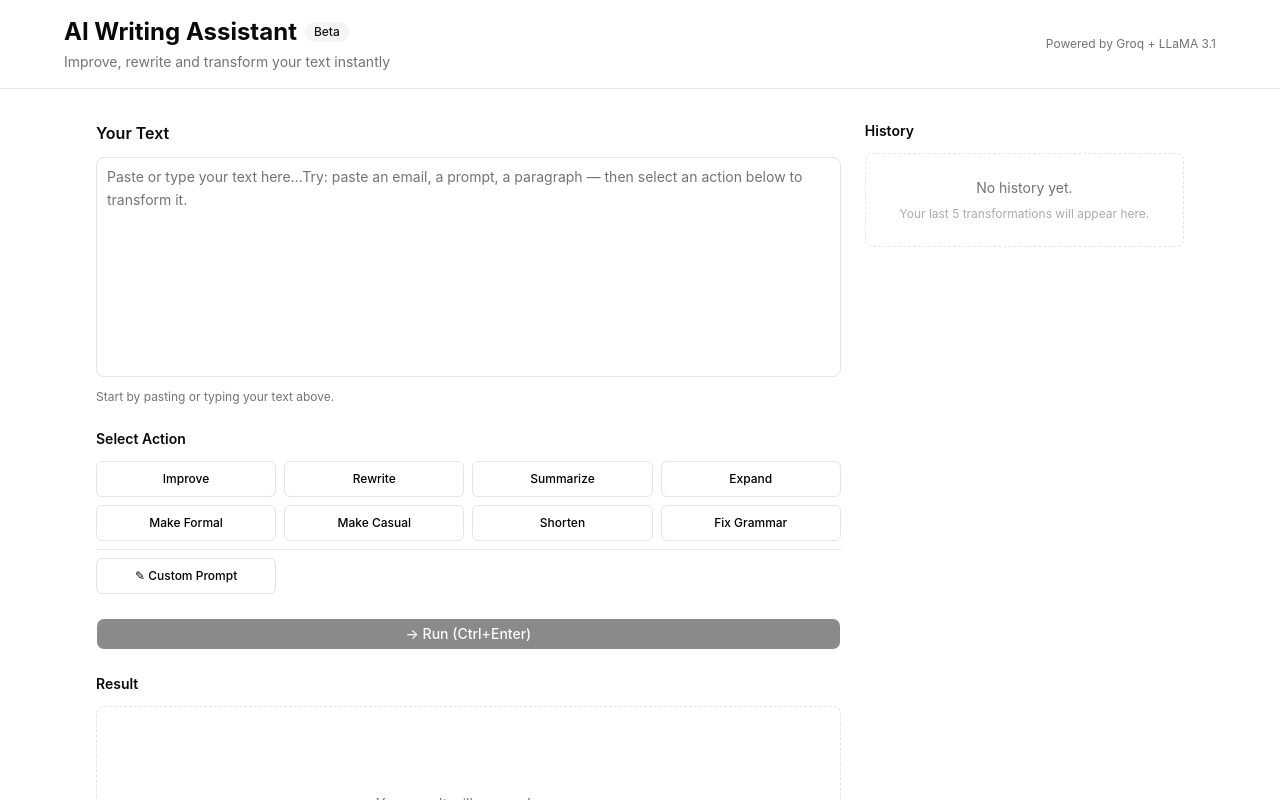
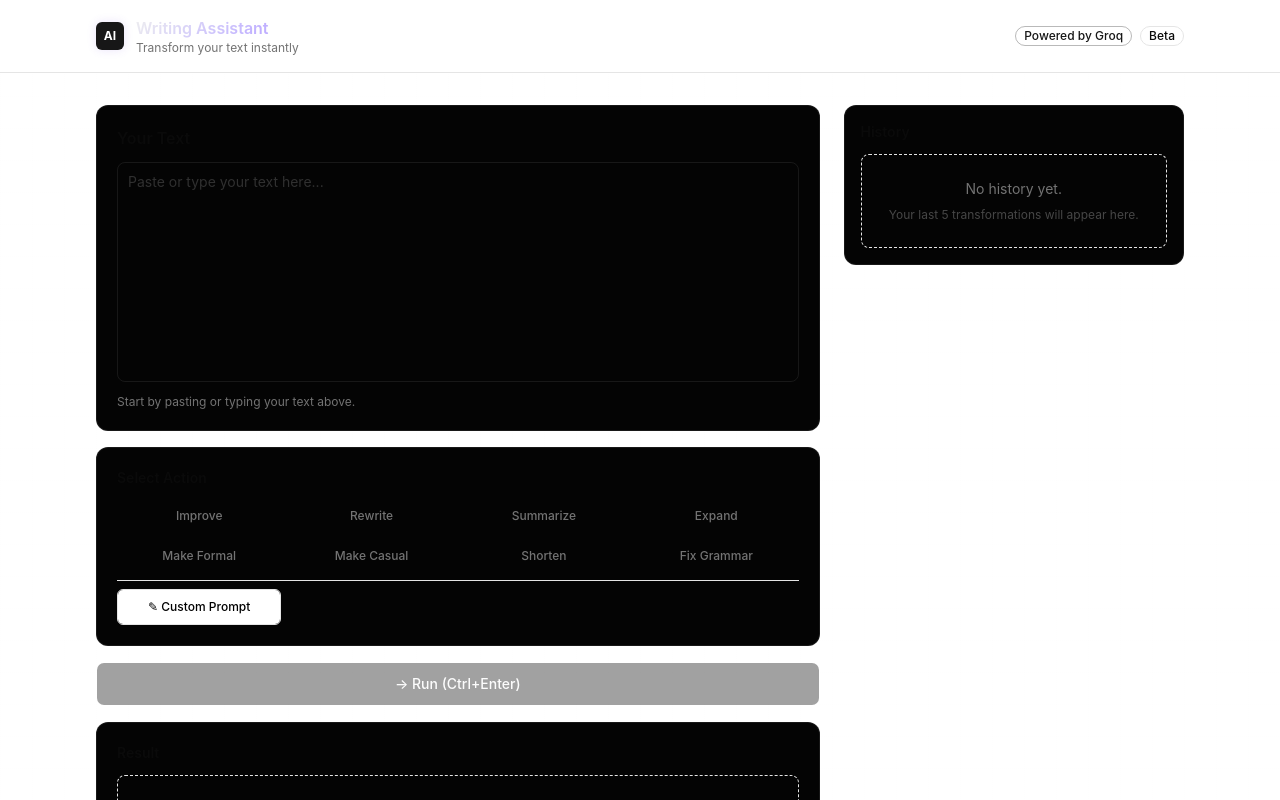
Before and after one commit to pranjalipongde/ai-writing-assistant, a React (Vite) app: page / in a window 1280 px wide. Shown: the top 800 px of the page. Built offline with nearby package versions, Linux system fonts and the light colour scheme.

Commit message:
updated design

```diff
--- a/src/App.jsx
+++ b/src/App.jsx
@@ -102,7 +102,7 @@ function App() {
   }, []);
 
   //handle use output as input
-  const hnadleUseAsInput = useCallback(() => {
+  const handleUseAsInput = useCallback(() => {
     if (!state.outputText) return;
 
     dispatch({ type: ACTIONS.SET_INPUT, payload: state.outputText });
@@ -162,35 +162,44 @@ function App() {
   }, [handleRun]);
 
   return (
-    <div className="min-h-screen bg-background">
+    <div className="min-h-screen bg-background grid-background">
       {/* Header */}
-      <header className="border-b border-border px-4 lg:px-8 py-4">
-        <div className="max-w-6xl mx-auto flex items-center justify-between">
+      <header className="border-b border-border backdrop-blur-sm sticky top-0 z-10 bg-background/80">
+        <div className="max-w-6xl mx-auto px-4 lg:px-8 py-4 flex items-center justify-between">
+          <div className="flex items-center gap-3">
+            <div className="w-7 h-7 rounded-md bg-primary flex items-center justify-center glow-violet-sm">
+              <span className="text-xs font-bold text-white">AI</span>
+            </div>
             <div>
-            <div className="flex items-center gap-2 mb-1">
-              <h1 className="text-lg lg:text-2xl font-bold text-foreground">
-                AI Writing Assistant
+              <h1 className="text-base font-semibold gradient-text">
+                Writing Assistant
               </h1>
-              <Badge variant="secondary" className="text-xs">
+              <p className="text-xs text-muted-foreground hidden sm:block">
+                Transform your text instantly
+              </p>
+            </div>
+          </div>
+          <div className="flex items-center gap-2">
+            <Badge
+              variant="outline"
+              className="text-xs border-primary/30 text-primary hidden sm:flex"
+            >
+              Powered by Groq
+            </Badge>
+            <Badge variant="outline" className="text-xs">
               Beta
             </Badge>
-            </div>
-            <p className="text-xs lg:text-sm text-muted-foreground">
-              Improve, rewrite and transform your text instantly
-            </p>
-          </div>
-          <div className="text-right hidden sm:block">
-            <p className="text-xs text-muted-foreground">
-              Powered by Groq + LLaMA 3.1
-            </p>
           </div>
         </div>
       </header>
 
-      {/* Main Layout */}
+      {/* Main */}
       <main className="max-w-6xl mx-auto p-4 lg:p-8">
         <div className="flex flex-col lg:flex-row gap-6">
-          <div className="flex flex-col gap-6 w-full lg:w-[70%]">
+          {/* Left — Main Content */}
+          <div className="flex flex-col gap-4 w-full lg:w-[68%]">
+            {/* Input Card */}
+            <div className="card-surface rounded-xl p-4 lg:p-5">
               <InputArea
                 inputText={state.inputText}
                 wordCount={state.wordCount}
@@ -198,43 +207,57 @@ function App() {
                 onInputChange={handleInputChange}
                 onReset={handleReset}
               />
+            </div>
+
+            {/* Actions Card */}
+            <div className="card-surface rounded-xl p-4 lg:p-5">
               <ActionBar
                 activeAction={state.activeAction}
                 onActionSelect={handleActionSelect}
                 showCustomPrompt={showCustomPrompt}
                 onToggleCustom={handleToggleCustom}
               />
-
-            {/* only show when selected */}
               {showCustomPrompt && (
+                <div className="mt-4">
                   <CustomPrompt
                     customPrompt={state.customPrompt}
                     onPromptChange={handleCustomPromptChange}
                   />
+                </div>
               )}
+            </div>
 
+            {/* Run Button */}
             <Button
               onClick={handleRun}
               disabled={
                 loading || !state.inputText.trim() || !state.activeAction
               }
-              className="w-full sm:w-auto"
+              className="w-full h-11 text-sm font-medium bg-primary hover:bg-primary/90 glow-violet transition-all duration-200 disabled:opacity-40 disabled:cursor-not-allowed disabled:shadow-none"
             >
-              {loading ? "Running..." : "→ Run (Ctrl+Enter)"}
+              {loading ? "Transforming..." : "→ Run  (Ctrl+Enter)"}
             </Button>
 
+            {/* Output Card */}
+            <div className="card-surface rounded-xl p-4 lg:p-5">
               <OutputArea
                 outputText={state.outputText}
                 loading={loading}
                 error={error}
-              onUseAsInput={hnadleUseAsInput}
+                onUseAsInput={handleUseAsInput}
                 onClearError={clearError}
               />
             </div>
+          </div>
 
-          {/* Right — Sidebar  */}
-          <div className="w-full lg:w-[30%]">
-            <HistorySidebar history={state.history} onRestore={handleRestore} />
+          {/* Right — Sidebar */}
+          <div className="w-full lg:w-[32%]">
+            <div className="card-surface rounded-xl p-4 lg:sticky lg:top-24">
+              <HistorySidebar
+                history={state.history}
+                onRestore={handleRestore}
+              />
+            </div>
           </div>
         </div>
       </main>
--- a/src/components/actions/ActionBar.jsx
+++ b/src/components/actions/ActionBar.jsx
@@ -27,25 +27,19 @@ const ActionBar = ({
       <h2 className="text-sm font-semibold text-foreground">Select Action</h2>
 
       {/* Action Buttons Grid */}
-      <div
-        className="grid grid-cols-2 sm:grid-cols-3
-                      lg:grid-cols-4 gap-2"
-      >
+      <div className="grid grid-cols-2 sm:grid-cols-3 lg:grid-cols-4 gap-2">
         {ACTIONS.map((action) => (
           <Tooltip key={action.id}>
             <TooltipTrigger asChild>
               <Button
-                variant={isActive(action.id) ? "default" : "outline"}
+                variant={isActive(action.id) ? "default" : "ghost"}
                 size="sm"
                 onClick={() => handleClick(action)}
-                className={`
-                  text-xs h-9 transition-all duration-200
-                  ${
-                    isActive(action.id)
-                      ? "ring-2 ring-offset-2 ring-primary"
-                      : "hover:border-primary hover:text-primary"
-                  }
-                `}
+                className={`text-xs h-8 rounded-full px-4 transition-all duration-200 ${
+                  isActive(action.id)
+                    ? "bg-primary text-primary-foreground glow-violet-sm"
+                    : "text-muted-foreground hover:text-foreground hover:bg-white/5"
+                }`}
               >
                 {action.label}
               </Button>
@@ -57,10 +51,7 @@ const ActionBar = ({
         ))}
 
         {/* Separator between predefined and custom */}
-        <div
-          className="col-span-2 sm:col-span-3
-                        lg:col-span-4"
-        >
+        <div className="col-span-2 sm:col-span-3 lg:col-span-4">
           <Separator />
         </div>
 
@@ -75,8 +66,7 @@ const ActionBar = ({
                 onToggleCustom();
               }}
               className={`
-                text-xs h-9 col-span-2
-                sm:col-span-1 transition-all duration-200
+                text-xs h-9 col-span-2 sm:col-span-1 transition-all duration-200
                 ${
                   isActive(CUSTOM_ACTION.id)
                     ? "ring-2 ring-offset-2 ring-primary"
--- a/src/components/editor/InputArea.jsx
+++ b/src/components/editor/InputArea.jsx
@@ -49,8 +49,7 @@ const InputArea = ({
                 variant="ghost"
                 size="sm"
                 onClick={handleClear}
-                className="text-xs h-7 px-2 text-muted-foreground
-                           hover:text-destructive"
+                className="text-xs h-7 px-2 text-muted-foreground hover:text-destructive"
               >
                 Clear
               </Button>
@@ -65,8 +64,8 @@ const InputArea = ({
         value={inputText}
         onChange={handleChange}
         onPaste={handlePaste}
-        placeholder="Paste or type your text here...Try: paste an email, a prompt, a paragraph — then select an action below to transform it."
-        className="min-h-45 lg:min-h-55 resize-none text-sm leading-relaxed"
+        placeholder="Paste or type your text here..."
+        className="min-h-45 lg:min-h-55 resize-none text-sm leading-relaxed bg-transparent border-white/8 focus:border-primary/50 placeholder:text-muted-foreground/40 transition-colors duration-200"
       />
 
       {/* helper text */}
--- a/src/index.css
+++ b/src/index.css
@@ -26,38 +26,25 @@
 
 @layer base {
   :root {
-    --background: oklch(1 0 0);
-    --foreground: oklch(0.145 0 0);
-    --card: oklch(1 0 0);
-    --card-foreground: oklch(0.145 0 0);
-    --popover: oklch(1 0 0);
-    --popover-foreground: oklch(0.145 0 0);
-    --primary: oklch(0.205 0 0);
-    --primary-foreground: oklch(0.985 0 0);
-    --secondary: oklch(0.97 0 0);
-    --secondary-foreground: oklch(0.205 0 0);
-    --muted: oklch(0.97 0 0);
-    --muted-foreground: oklch(0.556 0 0);
-    --accent: oklch(0.97 0 0);
-    --accent-foreground: oklch(0.205 0 0);
-    --destructive: oklch(0.58 0.22 27);
-    --border: oklch(0.922 0 0);
-    --input: oklch(0.922 0 0);
-    --ring: oklch(0.708 0 0);
-    --chart-1: oklch(0.809 0.105 251.813);
-    --chart-2: oklch(0.623 0.214 259.815);
-    --chart-3: oklch(0.546 0.245 262.881);
-    --chart-4: oklch(0.488 0.243 264.376);
-    --chart-5: oklch(0.424 0.199 265.638);
-    --radius: 0.625rem;
-    --sidebar: oklch(0.985 0 0);
-    --sidebar-foreground: oklch(0.145 0 0);
-    --sidebar-primary: oklch(0.205 0 0);
-    --sidebar-primary-foreground: oklch(0.985 0 0);
-    --sidebar-accent: oklch(0.97 0 0);
-    --sidebar-accent-foreground: oklch(0.205 0 0);
-    --sidebar-border: oklch(0.922 0 0);
-    --sidebar-ring: oklch(0.708 0 0);
+    --background: oklch(0.08 0 0);
+    --foreground: oklch(0.95 0 0);
+    --card: oklch(0.11 0 0);
+    --card-foreground: oklch(0.95 0 0);
+    --popover: oklch(0.11 0 0);
+    --popover-foreground: oklch(0.95 0 0);
+    --primary: oklch(0.55 0.22 293);
+    --primary-foreground: oklch(0.98 0 0);
+    --secondary: oklch(0.15 0 0);
+    --secondary-foreground: oklch(0.85 0 0);
+    --muted: oklch(0.15 0 0);
+    --muted-foreground: oklch(0.55 0 0);
+    --accent: oklch(0.55 0.22 293);
+    --accent-foreground: oklch(0.98 0 0);
+    --destructive: oklch(0.65 0.22 27);
+    --border: oklch(1 0 0 / 8%);
+    --input: oklch(1 0 0 / 8%);
+    --ring: oklch(0.55 0.22 293);
+    --radius: 0.5rem;
   }
   .dark {
     --background: oklch(0.145 0 0);
@@ -108,3 +95,51 @@
     @apply font-sans;
   }
 }
+
+@layer utilities {
+  .grid-background {
+    background-image:
+      linear-gradient(oklch(1 0 0 / 3%) 1px, transparent 1px),
+      linear-gradient(90deg, oklch(1 0 0 / 3%) 1px, transparent 1px);
+    background-size: 32px 32px;
+  }
+
+  .glow-violet {
+    box-shadow: 0 0 20px oklch(0.55 0.22 293 / 20%);
+  }
+
+  .glow-violet-sm {
+    box-shadow: 0 0 10px oklch(0.55 0.22 293 / 15%);
+  }
+
+  .gradient-text {
+    background: linear-gradient(
+      135deg,
+      oklch(0.95 0 0) 0%,
+      oklch(0.75 0.15 293) 100%
+    );
+    -webkit-background-clip: text;
+    -webkit-text-fill-color: transparent;
+    background-clip: text;
+  }
+
+  .card-surface {
+    background: oklch(0.11 0 0);
+    border: 1px solid oklch(1 0 0 / 8%);
+  }
+
+  .fade-in {
+    animation: fadeIn 0.3s ease forwards;
+  }
+
+  @keyframes fadeIn {
+    from {
+      opacity: 0;
+      transform: translateY(4px);
+    }
+    to {
+      opacity: 1;
+      transform: translateY(0);
+    }
+  }
+}
```
Also changed, not shown: src/components/editor/OutputArea.jsx (+9 -8 lines). Lines whose indentation alone changed are shown as unchanged.
